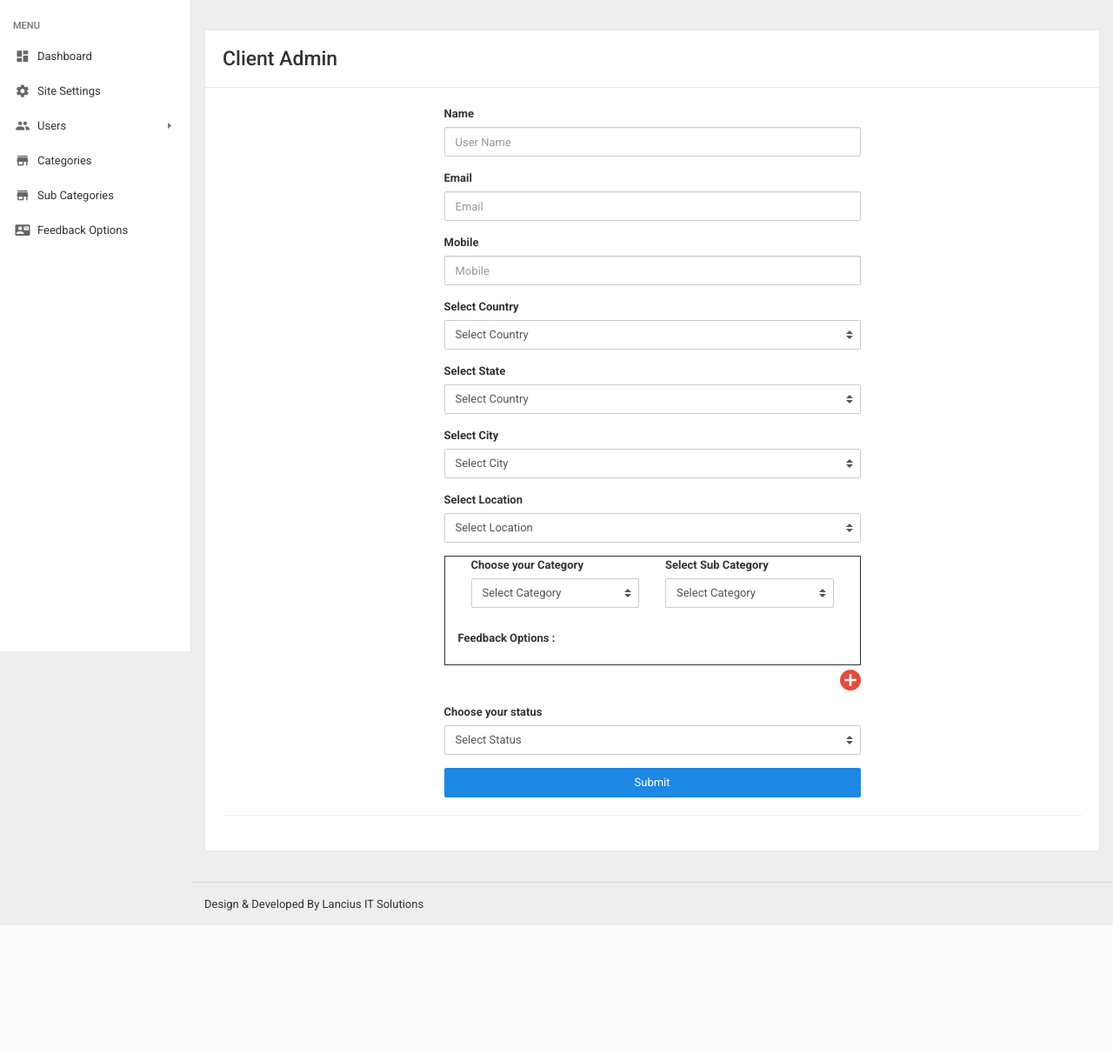
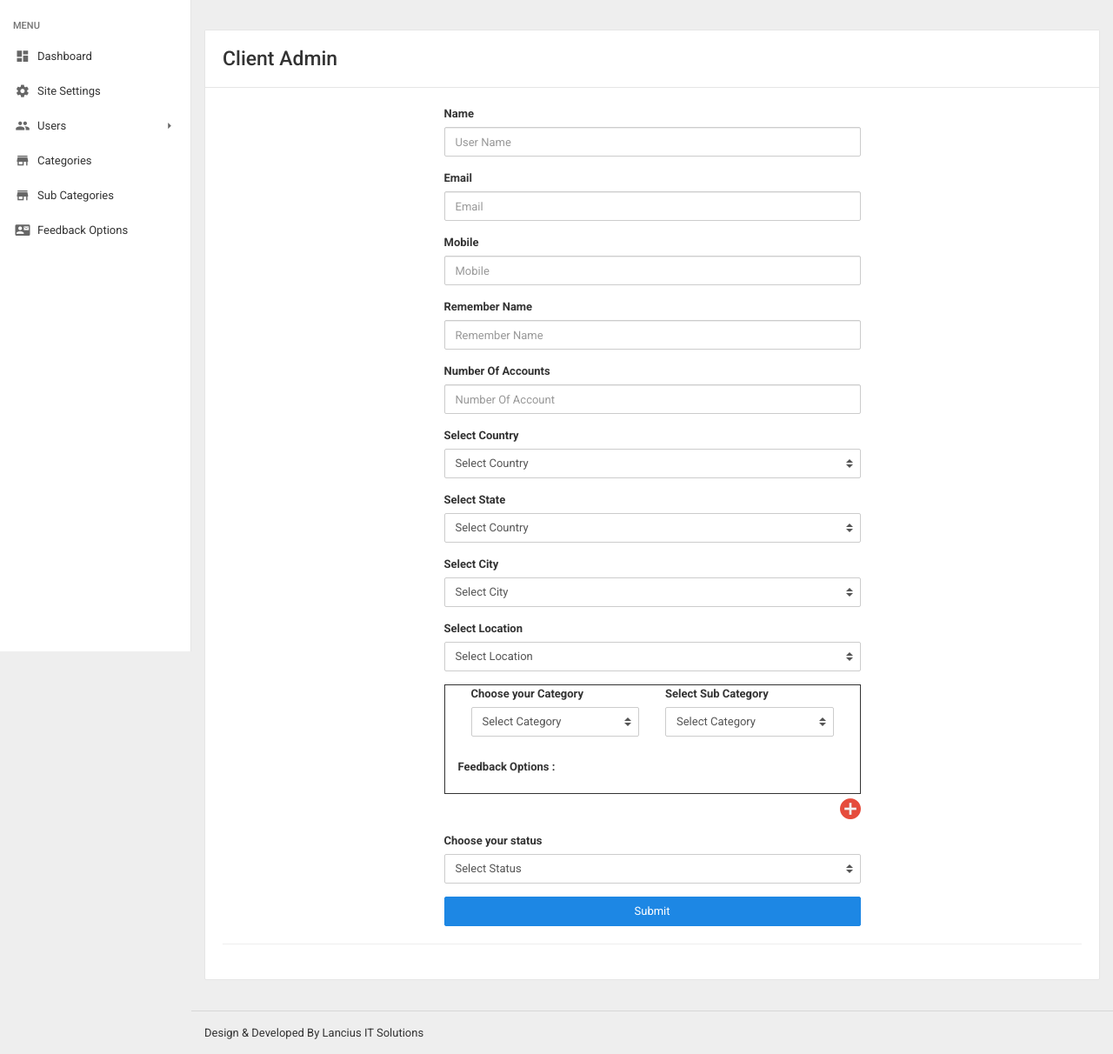
Before and after one commit to Srinivaslancius/feedback, a PHP site: page /feedback/add_users.php in a window 1280 px wide. Shown: the part 51-1263 px from the top of the page at 87% size. Before the commit the page ends 1115 px from the top, so only its background shows below. Run offline with PHP 8.4, Linux system fonts and the light colour scheme; the visitor is signed in with stand-in values (Sample User, id 1); data that the repository does not hold is empty; some libraries are stand-ins or nearby versions.

Commit message:
changes in admin_users file

```diff
--- a/manage_webmaster/add_users.php
+++ b/manage_webmaster/add_users.php
@@ -9,6 +9,8 @@
     $client_name = $_POST['client_name'];
     $client_email = $_POST['client_email'];
     $client_mobile = $_POST['client_mobile'];
+    $remember_name = $_POST['remember_name'];
+    $no_of_accounts = $_POST['no_of_accounts'];
     $client_country_id = $_POST['client_country_id'];
     $client_state_id = $_POST['client_state_id'];
     $client_city_id = $_POST['client_city_id'];
@@ -18,7 +20,7 @@
     $status = $_POST['status'];
     $created_super_admin_id = $_SESSION['created_super_admin_id'];
     $created_at = date("Y-m-d h:i:s");
-      $sql = "INSERT INTO client_admin_users (`client_name`, `client_email`, `client_mobile`, `client_country_id`, `client_state_id`, `client_city_id`, `client_location_id`,`status`,`created_super_admin_id`, `created_at`, `status`) VALUES ('$client_name', '$client_email', '$client_mobile', '$client_country_id', '$client_state_id', '$client_city_id', '$client_location_id','$created_super_admin_id', '$created_at', $status)";
+      $sql = "INSERT INTO client_admin_users (`client_name`, `client_email`, `client_mobile`,`remember_name`, `no_of_accounts`,`client_country_id`, `client_state_id`, `client_city_id`, `client_location_id`,`status`,`created_super_admin_id`, `created_at`, `status`) VALUES ('$client_name', '$client_email', '$client_mobile', '$remember_name','$no_of_accounts','$client_country_id', '$client_state_id', '$client_city_id', '$client_location_id','$created_super_admin_id', '$created_at', $status)";
     if($conn->query($sql) === TRUE){
        echo "<script type='text/javascript'>window.location='users.php?msg=success'</script>";
     } else {
@@ -58,7 +60,16 @@
                     <input type="text" name="client_mobile" class="form-control" id="form-control-2" placeholder="Mobile" data-error="Please enter mobile number." required maxlength="10" pattern="[0-9]{10}" onkeypress="return isNumberKey(event)">
                     <div class="help-block with-errors"></div>
                   </div>
-
+                  <div class="form-group">
+                    <label for="form-control-2" class="control-label">Remember Name</label>
+                    <input type="text" name="remember_name" class="form-control" id="form-control-2" placeholder="Remember Name" data-error="Please enter Remember Name" required>
+                    <div class="help-block with-errors"></div>
+                  </div>
+                  <div class="form-group">
+                    <label for="form-control-2" class="control-label">Number Of Accounts</label>
+                    <input type="text" name="no_of_accounts" class="form-control" id="form-control-2" placeholder="Number Of Account" data-error="Please enter Number Of Accounts" required>
+                    <div class="help-block with-errors"></div>
+                  </div>
                   <?php $getCountries = getDataFromTables('lkp_countries',$status='0',$clause=NULL,$id=NULL,$activeStatus=NULL,$activeTop=NULL);?>
                   <div class="form-group">
                     <label for="form-control-3" class="control-label">Select Country</label>
```
Also changed, not shown: manage_webmaster/edit_users.php (+12 -1 lines).
